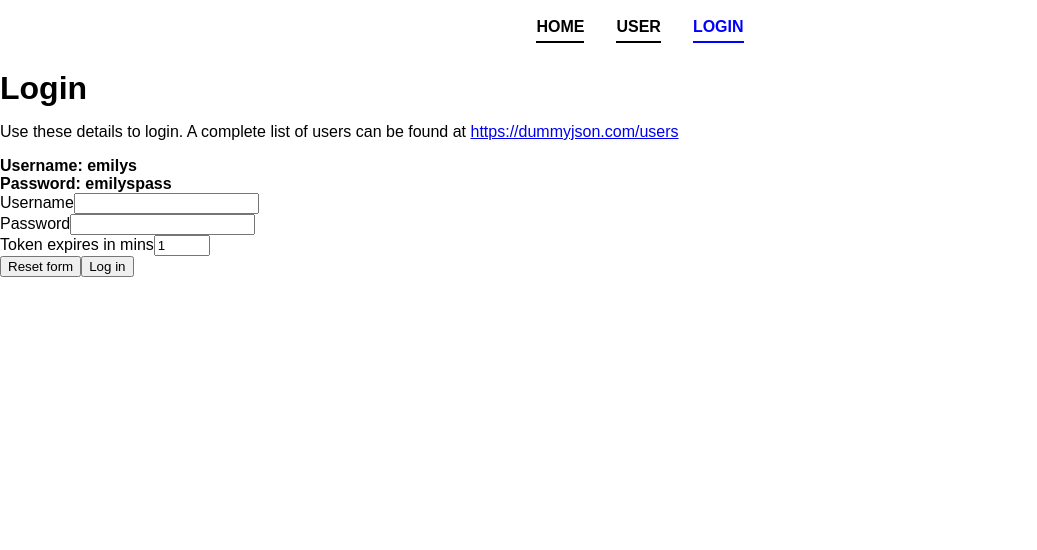
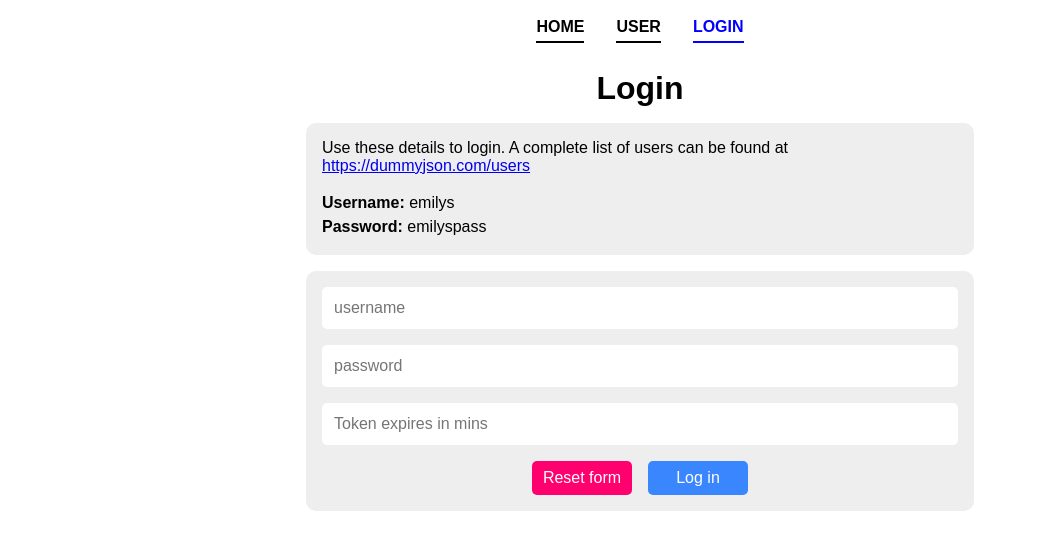
Before and after one commit to Dimitsky/auth-example, a React (Create React App) app: page /login in a window 1280 px wide. Shown: the top 550 px of the page, without its empty margins (0-1037 px from the left). Built offline with nearby package versions, Linux system fonts and the light colour scheme.

Commit message:
добавил стили

```diff
--- a/src/comps/tokenExpires/tokenExpires.module.css
+++ b/src/comps/tokenExpires/tokenExpires.module.css
@@ -2,7 +2,6 @@
     border-radius: 10px;
     padding: 2em;
     margin: 0 auto 1em auto;
-    max-width: 80%;
     text-align: center;
     background: #eee;
 }
--- /dev/null
+++ b/src/comps/userInfoExample/UserInfoExample.tsx
@@ -0,0 +1,21 @@
+// react route
+import { Link } from 'react-router-dom';
+
+// css
+import styles from './userInfoExample.module.css';
+
+export function UserInfoExample() {
+    return (
+        <div className={styles.wrap}>
+            <p className={styles.text}>
+                Use these details to login. A complete list of users can be found at <Link to="https://dummyjson.com/users">https://dummyjson.com/users</Link>
+            </p>
+            <h4 className={styles.title}>
+                Username: <span className={styles.value}>emilys</span>
+            </h4>
+            <h4 className={styles.title}>
+                Password: <span className={styles.value}>emilyspass</span>
+            </h4>
+        </div>
+    );
+}
--- /dev/null
+++ b/src/comps/userInfoExample/userInfoExample.module.css
@@ -0,0 +1,18 @@
+.wrap {
+    border-radius: 10px;
+    padding: 1em;
+    background: #eee;
+}
+
+.text {
+    margin-top: 0;
+    margin-bottom: 1em;
+}
+
+.title {
+    line-height: 1.5;
+}
+
+.value {
+    font-weight: 400;
+}
--- a/src/pages/layoutPage/LayoutPage.tsx
+++ b/src/pages/layoutPage/LayoutPage.tsx
@@ -5,9 +5,12 @@ import { Outlet } from 'react-router-dom';
 import { Navigation } from '../../comps/navigation/Navigation';
 import { TokenExpires } from '../../comps/tokenExpires/TokenExpires';
 
+// css
+import styles from './layout.module.css';
+
 export function LayoutPage() {
     return (
-        <div>
+        <div className={styles.container}>
             <Navigation />
             <TokenExpires />
             <Outlet />
--- /dev/null
+++ b/src/pages/layoutPage/layout.module.css
@@ -0,0 +1,14 @@
+.container {
+    margin-right: auto;
+    margin-left: auto;
+    padding-right: 0.5em;
+    padding-left: 0.5em;
+    max-width: 700px;
+}
+
+@media screen and (min-width: 720px) {
+    .container {
+        padding-right: 1em;
+        padding-left: 1em;
+    }
+}
--- a/src/pages/loginPage/LoginPage.tsx
+++ b/src/pages/loginPage/LoginPage.tsx
@@ -1,16 +1,26 @@
 // react
 import { useState } from "react"
+
+// react router
+import { Link } from "react-router-dom";
+
+// hooks
 import { useLogin } from "../../hooks/useLogin";
 import { useAuth } from "../../context/authContext/useAuth";
+
+// comps
 import { Loader } from "../../comps/loader/Loader";
-import { Link } from "react-router-dom";
+
+// css
+import styles from './login.module.css';
+import { UserInfoExample } from "../../comps/userInfoExample/UserInfoExample";
 
 export function LoginPage() {
     const [ username, setUsername ] = useState('');
     const [ usernameError, setUsernameError ] = useState('');
     const [ password, setPassword ] = useState('');
     const [ passwordError, setPasswordError ] = useState('');
-    const [ tokenExpiresInMins, setTokenExpiresInMins ] = useState(1);
+    const [ tokenExpiresInMins, setTokenExpiresInMins ] = useState('');
     const [ tokenExpiresInMinsError, SetTokenExpiresInMinsError ] = useState('');
     const [ login, { error: loginError, isPending: isLoginPending } ] = useLogin();
     const { setAuth, isAuth } = useAuth();
@@ -26,16 +36,17 @@ export function LoginPage() {
     }
     // Управляет полем срока годности токена
     const handleOnChangetokenExpiresInMins = (e: React.ChangeEvent<HTMLInputElement>) => {
-        setTokenExpiresInMins(+e.target.value);
+        setTokenExpiresInMins(e.target.value);
     }
     // Управляет сбросом формы
     const handleOnCLickReset = () => {
         setUsername('');
         setPassword('');
-        setTokenExpiresInMins(1);
+        setTokenExpiresInMins('');
     }
     // Управляет отправкой формы
     const handleOnSubmitForm = async (e: React.FormEvent<HTMLFormElement>) => {
+        let validationFailded = false;
         e.preventDefault();
 
         // Сбрасываем ошибки
@@ -48,27 +59,32 @@ export function LoginPage() {
         if (username === '') {
             setUsernameError('Enter your username');
 
-            return;
+            validationFailded = true;
         }
 
         // Если не введен пароль
         if (password === '') {
             setPasswordError('Enter your password');
 
-            return;
+            validationFailded = true;
         }
 
         // Если число меньше 1 и больше 60
-        if (tokenExpiresInMins < 1 || tokenExpiresInMins > 60) {
+        if (+tokenExpiresInMins < 1 || +tokenExpiresInMins > 60) {
             SetTokenExpiresInMinsError('The number must be from 1 to 60');
 
-            return;
+            validationFailded = true;
         }
 
-        const data = await login(username, password, tokenExpiresInMins);
+        if (validationFailded) {
+            return
+        }
+
+        const data = await login(username, password, +tokenExpiresInMins);
 
         if (data) {
             setAuth(data.token, data.refreshToken);
+            handleOnCLickReset();
         }
     }
 
@@ -92,68 +108,63 @@ export function LoginPage() {
     }
 
     return(
-        <div>
-            <h1>
+        <div className={styles.wrap}>
+            <h1 className={styles.title}>
                 Login
             </h1>
             {isAuth ? (
-                <p>
+                <p className={styles.text}>
                     You are already logged in. Go to your <Link to="/me">personal</Link> or <Link to="/">home</Link> page.
                 </p>
             ) : (
-                <div>
-                    <div>
-                        <p>
-                            Use these details to login. A complete list of users can be found at <Link to="https://dummyjson.com/users">https://dummyjson.com/users</Link>
-                        </p>
-                        <h4>
-                            Username: <span>emilys</span>
-                        </h4>
-                        <h4>
-                            Password: <span>emilyspass</span>
-                        </h4>
-                    </div>
+                <div className={styles.inner}>
+                    <UserInfoExample />
                     <form
+                        className={styles.form}
                         noValidate
                         onSubmit={handleOnSubmitForm}
                     >
-                        <div>
-                            <label>Username</label>
+                        <div className={styles.group}>
                             <input
+                                className={styles.textField}
                                 type="text"
                                 id="username"
                                 name="username"
+                                placeholder="username"
                                 value={username}
                                 onChange={handleOnChangeUsername}
                             />
-                            <span>{usernameError}</span>
+                            {usernameError && <span className={styles.error}>{usernameError}</span>}
                         </div>
-                        <div>
-                            <label>Password</label>
+                        <div className={styles.group}>
                             <input
+                                className={styles.textField}
                                 type="password"
                                 id="password"
                                 name="password"
+                                placeholder="password"
                                 value={password}
                                 onChange={handleOnChangePassword}
                             />
-                            <span>{passwordError}</span>
+                            {passwordError && <span className={styles.error}>{passwordError}</span>}
                         </div>
-                        <div>
-                            <label>Token expires in mins</label>
+                        <div className={styles.group}>
                             <input
+                                className={styles.textField}
                                 type="number"
                                 id="token-expires"
                                 name="token-expires"
                                 min={1}
                                 max={60}
+                                placeholder="Token expires in mins"
                                 value={tokenExpiresInMins}
                                 onChange={handleOnChangetokenExpiresInMins}
                             />
-                            <span>{tokenExpiresInMinsError}</span>
+                            {tokenExpiresInMinsError && <span className={styles.error}>{tokenExpiresInMinsError}</span>}
                         </div>
-                        <div>
+                        <div className={styles.group + ' ' + styles.groupBtn}>
                             <input
+                                className={styles.btn + ' ' + styles.btnReset}
                                 type="reset"
                                 id="Reset"
                                 name="Reset"
@@ -161,6 +172,7 @@ export function LoginPage() {
                                 onClick={handleOnCLickReset}
                             />
                             <input
+                                className={styles.btn}
                                 type="submit"
                                 id="submit"
                                 name="submit"
--- /dev/null
+++ b/src/pages/loginPage/login.module.css
@@ -0,0 +1,100 @@
+.wrap {
+    display: flex;
+    flex-direction: column;
+    gap: 1em;
+}
+
+.text {
+    text-align: center;
+}
+
+.title {
+    text-align: center;
+}
+
+.inner {
+    display: flex;
+    flex-direction: column;
+    gap: 1em;
+}
+
+.form {
+    display: flex;
+    flex-direction: column;
+    gap: 1em;
+    border-radius: 10px;
+    padding: 1em;
+    background: #eee;
+}
+
+.group {
+    display: flex;
+    flex-direction: column;
+    align-items: center;
+}
+
+.groupBtn {
+    flex-direction: row;
+    justify-content: center;
+    gap: 1em;
+}
+
+.textField {
+    border: none;
+    border-radius: 5px;
+    padding: 0.75em;
+    width: 100%;
+    font-size: 1em;
+}
+
+.textField:hover {
+    opacity: 0.5;
+}
+
+.btn {
+    border: none;
+    border-radius: 5px;
+    padding: 0.5em;
+    min-width: 100px;
+    color: #fff;
+    font-size: 1em;
+    background: #3a86ff;
+}
+
+.btn:hover {
+    opacity: 0.5;
+    cursor: pointer;
+}
+
+.btn:active {
+    transform: translate(0px, 1px);
+}
+
+.btnReset {
+    background-color: #ff006e;
+}
+
+.error {
+    position: relative;
+    border-radius: 5px;
+    padding: 0.75em;
+    width: 100%;
+    color: #9d0208;
+    font-size: 0.8em;
+    background: #ffddd2;
+    margin-top: 8px;
+}
+
+.error:after {
+    content: '';
+    position: absolute;
+    top: -5px;
+    left: 1em;
+    height: 10px;
+    width: 10px;
+    background-color: #ffddd2;
+    transform: rotate(45deg);
+
+}
+
+@media screen and (min-width: 720px) {}
```
